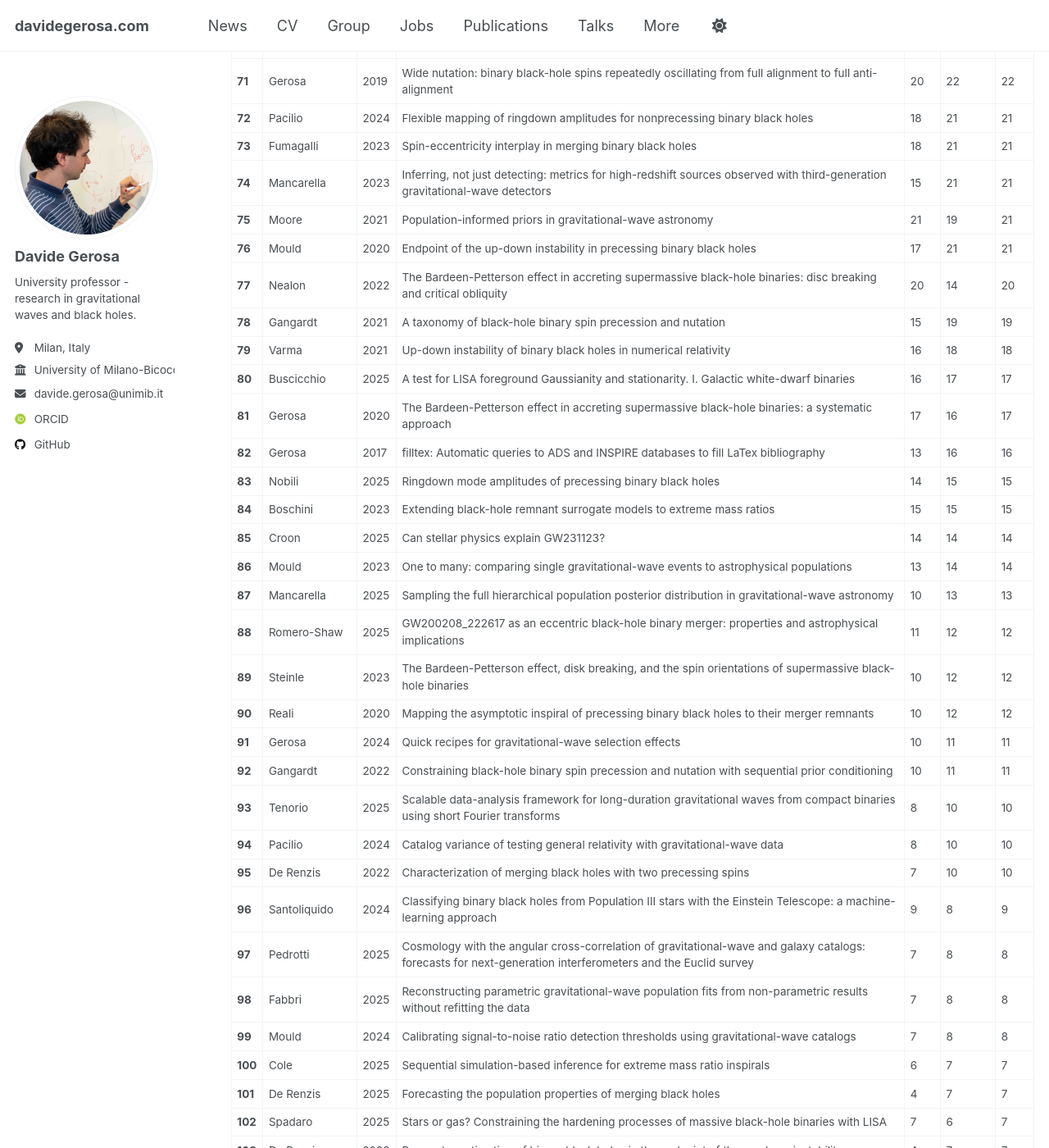
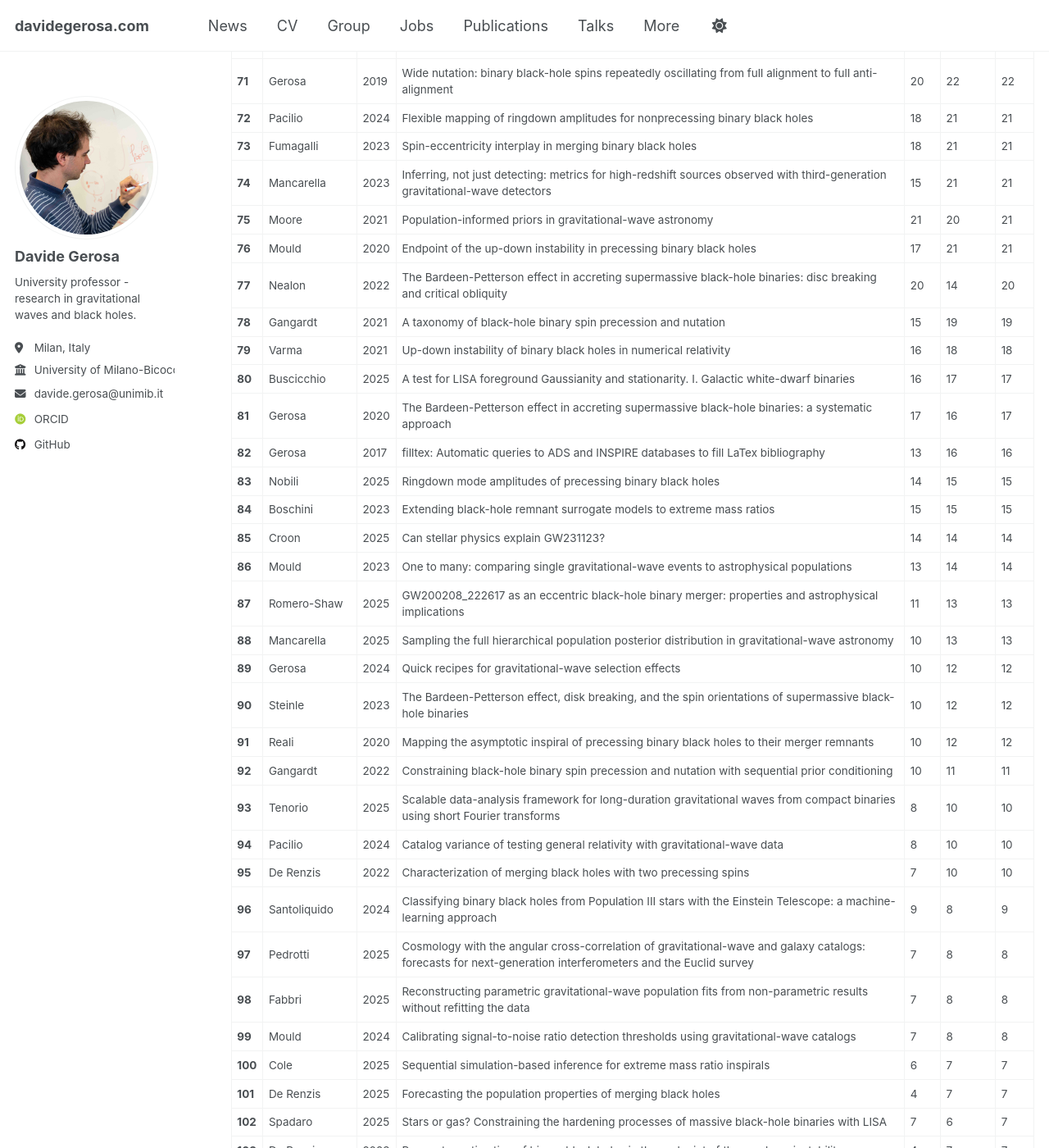
Before and after one commit to dgerosa/website, a Jekyll site: the page built from _pages/citations.md, in a window 1280 px wide and 1400 px high, scrolled down 3316 px. Shown: the whole window at 82% size. Built offline with Jekyll 4.4.1, drawn with Linux system fonts in a browser that asks for light colours; some web fonts are replaced; some of the changed text lies outside the part shown.

Commit message:
Website update from workflow

```diff
--- a/_pages/_citations.md
+++ b/_pages/_citations.md
@@ -83,7 +83,7 @@
 | **72** | Pacilio | 2024 | Flexible mapping of ringdown amplitudes for nonprecessing binary black holes | 18 | 21 | 21 |
 | **73** | Fumagalli | 2023 | Spin-eccentricity interplay in merging binary black holes | 18 | 21 | 21 |
 | **74** | Mancarella | 2023 | Inferring, not just detecting: metrics for high-redshift sources observed with third-generation gravitational-wave detectors | 15 | 21 | 21 |
-| **75** | Moore | 2021 | Population-informed priors in gravitational-wave astronomy | 21 | 19 | 21 |
+| **75** | Moore | 2021 | Population-informed priors in gravitational-wave astronomy | 21 | 20 | 21 |
 | **76** | Mould | 2020 | Endpoint of the up-down instability in precessing binary black holes | 17 | 21 | 21 |
 | **77** | Nealon | 2022 | The Bardeen-Petterson effect in accreting supermassive black-hole binaries: disc breaking and critical obliquity | 20 | 14 | 20 |
 | **78** | Gangardt | 2021 | A taxonomy of black-hole binary spin precession and nutation | 15 | 19 | 19 |
@@ -95,11 +95,11 @@
 | **84** | Boschini | 2023 | Extending black-hole remnant surrogate models to extreme mass ratios | 15 | 15 | 15 |
 | **85** | Croon | 2025 | Can stellar physics explain GW231123? | 14 | 14 | 14 |
 | **86** | Mould | 2023 | One to many: comparing single gravitational-wave events to astrophysical populations | 13 | 14 | 14 |
-| **87** | Mancarella | 2025 | Sampling the full hierarchical population posterior distribution in gravitational-wave astronomy | 10 | 13 | 13 |
-| **88** | Romero-Shaw | 2025 | GW200208_222617 as an eccentric black-hole binary merger: properties and astrophysical implications | 11 | 12 | 12 |
-| **89** | Steinle | 2023 | The Bardeen-Petterson effect, disk breaking, and the spin orientations of supermassive black-hole binaries | 10 | 12 | 12 |
-| **90** | Reali | 2020 | Mapping the asymptotic inspiral of precessing binary black holes to their merger remnants | 10 | 12 | 12 |
-| **91** | Gerosa | 2024 | Quick recipes for gravitational-wave selection effects | 10 | 11 | 11 |
+| **87** | Romero-Shaw | 2025 | GW200208_222617 as an eccentric black-hole binary merger: properties and astrophysical implications | 11 | 13 | 13 |
+| **88** | Mancarella | 2025 | Sampling the full hierarchical population posterior distribution in gravitational-wave astronomy | 10 | 13 | 13 |
+| **89** | Gerosa | 2024 | Quick recipes for gravitational-wave selection effects | 10 | 12 | 12 |
+| **90** | Steinle | 2023 | The Bardeen-Petterson effect, disk breaking, and the spin orientations of supermassive black-hole binaries | 10 | 12 | 12 |
+| **91** | Reali | 2020 | Mapping the asymptotic inspiral of precessing binary black holes to their merger remnants | 10 | 12 | 12 |
 | **92** | Gangardt | 2022 | Constraining black-hole binary spin precession and nutation with sequential prior conditioning | 10 | 11 | 11 |
 | **93** | Tenorio | 2025 | Scalable data-analysis framework for long-duration gravitational waves from compact binaries using short Fourier transforms | 8 | 10 | 10 |
 | **94** | Pacilio | 2024 | Catalog variance of testing general relativity with gravitational-wave data | 8 | 10 | 10 |
```
Also changed, not shown: other parts of _pages/_citations.md (+7 -7 lines), _pages/_group.md (+1 -1 lines), _pages/_publications.md (+1 -1 lines), _pages/_talks.md (+1 -1 lines).
